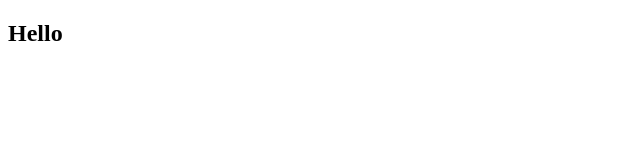
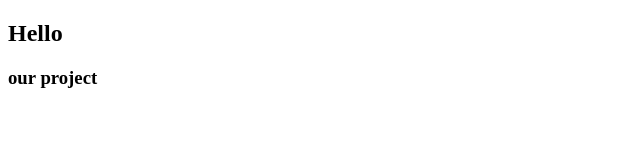
Before and after one commit to Diana130613/first-project, a plain HTML site: page index.html in a window 1280 px wide. Shown: the whole page, without its empty margins (0-640 px from the left). Drawn offline with Linux system fonts and the light colour scheme.

Commit message:
добавили подзаголовок

```diff
--- a/index.html
+++ b/index.html
@@ -7,5 +7,6 @@
 </head>
 <body>
     <h2>Hello</h2>
+    <h3>our project</h3>
 </body>
 </html>
```
